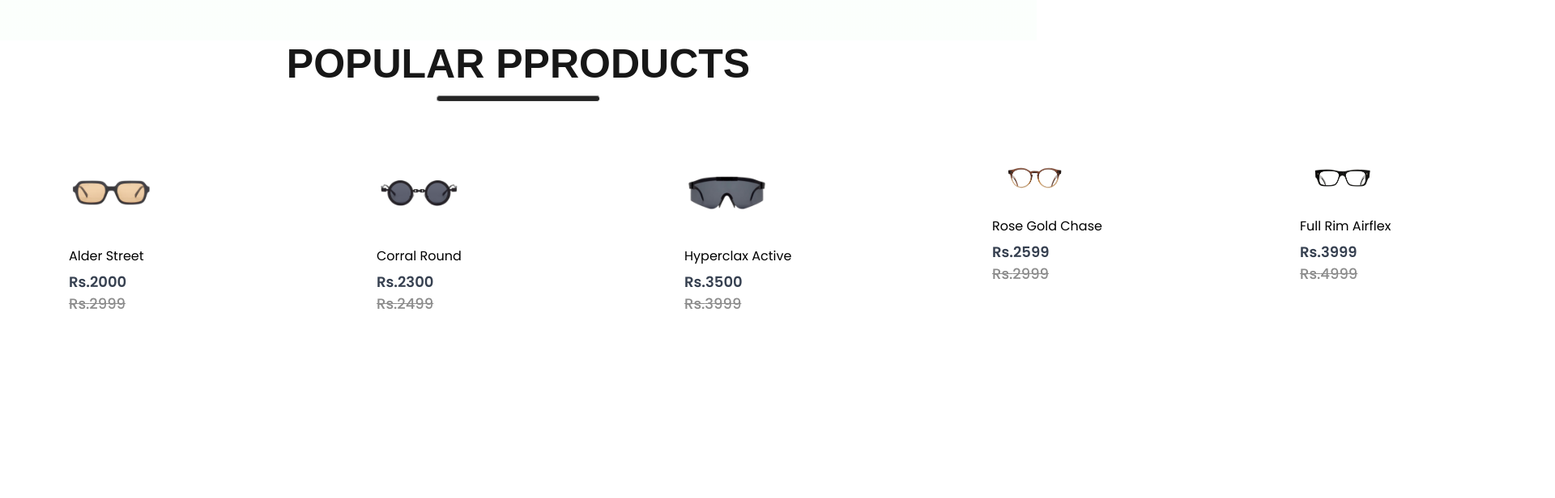
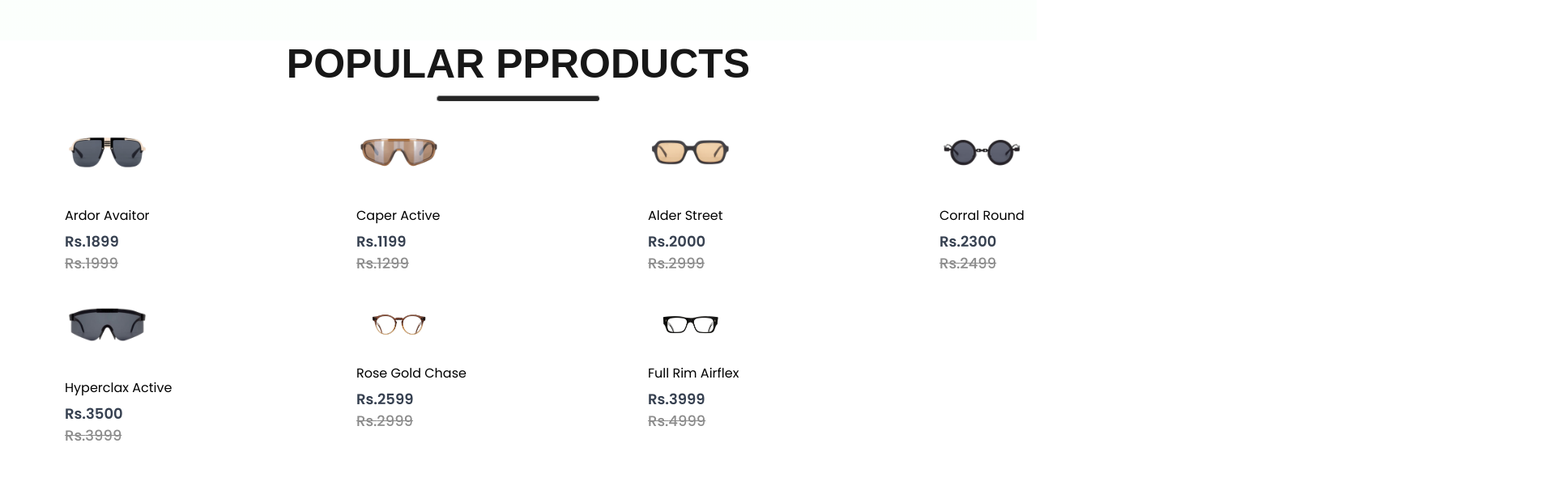
Before and after one commit to rushashrestha/SpecSpecs_, a React (Create React App) app: page / in a window 1280 px wide. Shown: the part 840-1456 px from the top of the page at 81% size, 1920 px wide, since content can reach past the window. Built offline with nearby package versions, Linux system fonts and the light colour scheme; a web font is replaced by a local one.

Commit message:
CSS updated

```diff
--- a/src/Components/Popular/Popular.css
+++ b/src/Components/Popular/Popular.css
@@ -7,6 +7,18 @@
     gap: 10px;
     height: 90vh;
 
+}
+.popular-item{
+    /* border: 1px solid black; */
+
+    margin-left: 80px;
+    margin-right: auto;
+    display: grid;
+    grid-template-columns: 1fr 1fr 1fr 1fr;
+    gap: 10px;
+    align-items: center;
+
+    /* overflow-x: scroll; */
 }
 .popular h1{
     color: #171717;
@@ -22,8 +34,3 @@
     background: #252525;
 
 }
-.popular-item{
-    margin: 50px;
-    display: flex;
-    gap: 30px;
-}
```
